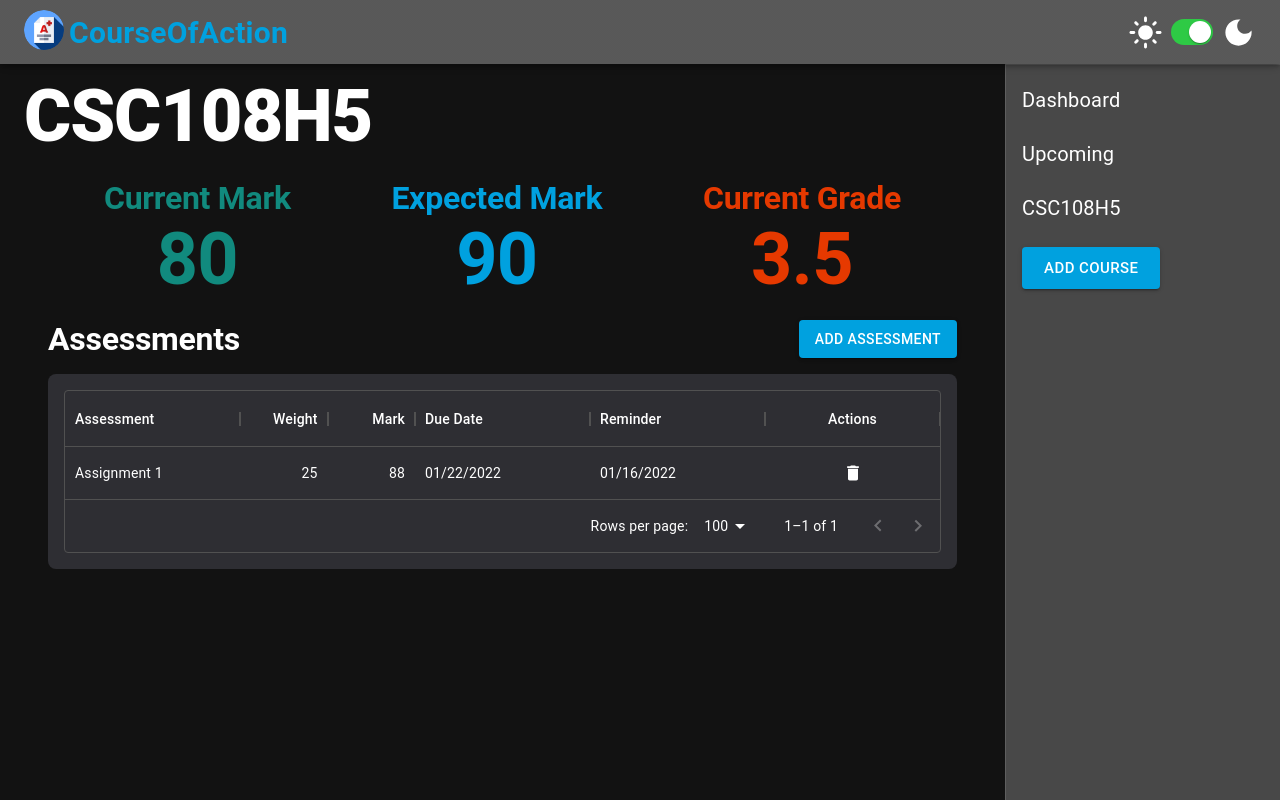
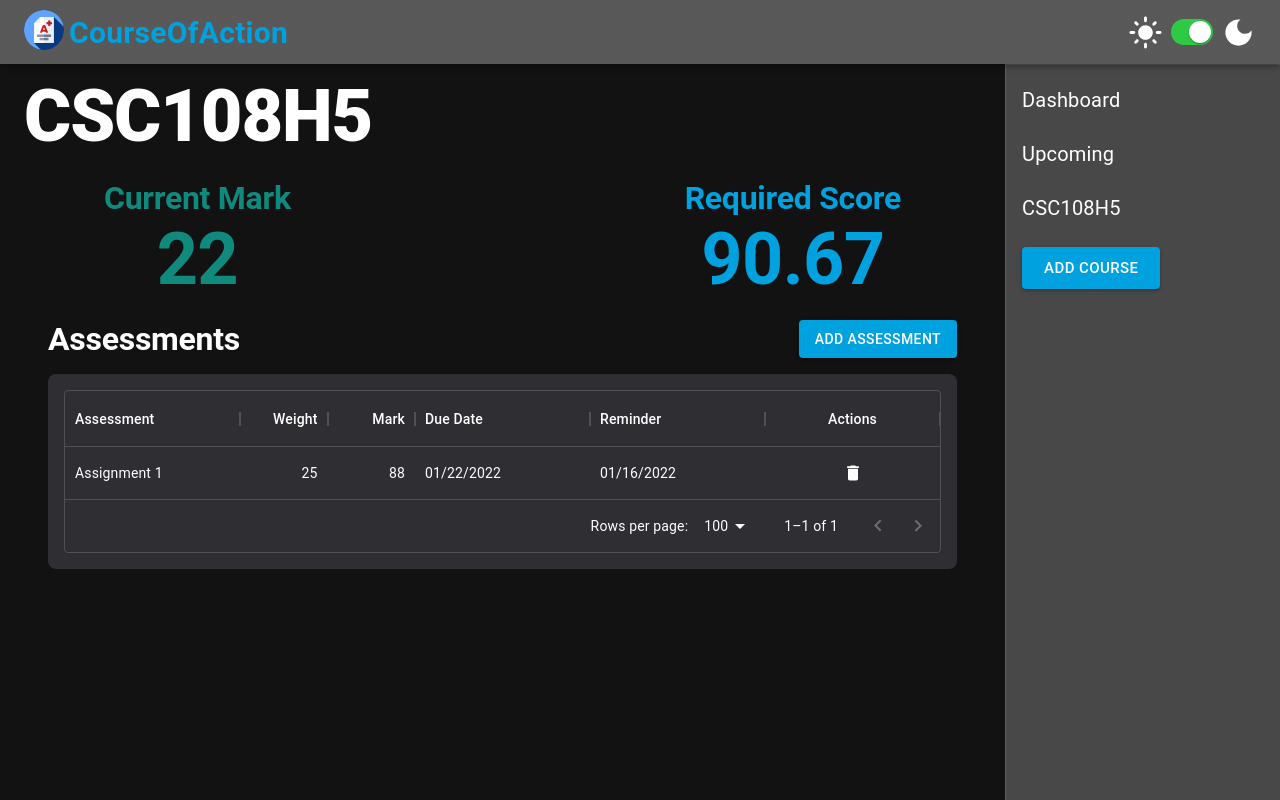
Before and after one commit to utmgdsc/CourseOfAction, a React (Create React App) app in the folder frontend/: page / in a window 1280 px wide. Built offline with nearby package versions, Linux system fonts and the light colour scheme.

Commit message:
Added course hot reload

```diff
--- a/frontend/package.json
+++ b/frontend/package.json
@@ -16,6 +16,7 @@
     "@types/node": "^16.11.21",
     "@types/react": "^17.0.38",
     "@types/react-dom": "^17.0.11",
+    "chart.js": "^3.7.1",
     "react": "^17.0.2",
     "react-cookie": "^4.1.1",
     "react-dom": "^17.0.2",
--- a/frontend/src/components/Course.tsx
+++ b/frontend/src/components/Course.tsx
@@ -1,6 +1,5 @@
 import { Container, Typography, Box, Stack } from "@mui/material";
 import { useEffect, useState } from "react";
-import { useDispatch } from "react-redux";
 import Assessments from "../components/Assessments";
 import { CourseInterface, updateAssessment } from "../store/courses";
 
@@ -10,15 +9,55 @@ interface propTypes {
 
 function Course({ courseInfo }: propTypes) {
   // const [isDeleteOpen, setIsDeleteOpen] = useState(false);
-  const dispatch = useDispatch();
-  const [currAssessment, setCurrAssessment] = useState("");
   const [assessments, setAssessments] = useState(courseInfo.assessments);
   const [course, setCourse] = useState(courseInfo);
+
   useEffect(() => {
     // To update tabledata on assessments change
-    setCourse({ ...course, assessments: assessments });
+    updateCourse();
+  }, []);
+
+  useEffect(() => {
+    // To update tabledata on assessments change
+    updateCourse();
   }, [assessments]);
-  console.log(assessments, courseInfo.assessments);
+
+  const calculateGradeData = (desiredScore: number) => {
+    let currentWeight: number = 0;
+    let percentScored = 0;
+    assessments.forEach((assessment) => {
+      const { mark, weight } = assessment;
+      currentWeight += weight;
+      percentScored += (mark / 100) * weight;
+    });
+    // Overall Percentages
+    const percentLeft = 100 - parseFloat(currentWeight.toFixed(2));
+    // const percentLost = currentWeight - percentScored
+    const scoreRequired = parseFloat(
+      ((desiredScore - percentScored) * (100 / percentLeft)).toFixed(2)
+    );
+
+    console.log(scoreRequired, desiredScore);
+
+    return {
+      percentLeft,
+      scoreRequired,
+      percentScored,
+    };
+  };
+
+  const updateCourse = () => {
+    const { percentLeft, scoreRequired, percentScored } = calculateGradeData(
+      course.expectedMark
+    );
+    setCourse({
+      ...course,
+      scoreRequired,
+      currMark: percentScored,
+      percentLeft: percentLeft,
+    });
+  };
+
   return (
     <Container>
       <Box my={5}>
@@ -34,12 +73,12 @@ function Course({ courseInfo }: propTypes) {
               color="green.main"
               align="center"
             >
-              {courseInfo.currMark}
+              {course.currMark}
             </Typography>
           </Stack>
           <Stack>
             <Typography variant="h2" color="primary.main">
-              Expected Mark
+              Required Score
             </Typography>
             <Typography
               variant="h2"
@@ -47,22 +86,10 @@ function Course({ courseInfo }: propTypes) {
               color="primary.main"
               align="center"
             >
-              {courseInfo.expectedGrade}
+              {course.scoreRequired}
             </Typography>
           </Stack>
-          <Stack>
-            <Typography variant="h2" color="orange.main">
-              Current Grade
-            </Typography>
-            <Typography
-              variant="h2"
-              fontSize="h1.fontSize"
-              color="orange.main"
-              align="center"
-            >
-              {courseInfo.currGrade}
-            </Typography>
-          </Stack>
+          {/* <Stack></Stack> */}
         </Stack>
 
         <Assessments tableData={assessments} setTableData={setAssessments} />
--- a/frontend/src/store/courses.tsx
+++ b/frontend/src/store/courses.tsx
@@ -14,11 +14,12 @@ export interface CourseInterface {
   code: string;
   name: string;
   credit: number;
-  expectedGrade: number;
+  expectedMark: number;
   familiarity: number;
   offering: string;
   currMark: number; // calculated
-  currGrade: number; // calculated
+  scoreRequired: number;
+  percentLeft: number;
   assessments: Assessment[];
 }
 
@@ -42,12 +43,13 @@ const initialState: Courses = {
       ],
       name: "Introduction to Computer Programming",
       credit: 0.5,
-      expectedGrade: 90,
+      expectedMark: 90,
       familiarity: 5,
       offering: "W2022",
       currMark: 80,
-      currGrade: 3.5,
       code: "CSC108H5",
+      scoreRequired: 90,
+      percentLeft: 0,
     },
   ],
 };
```
